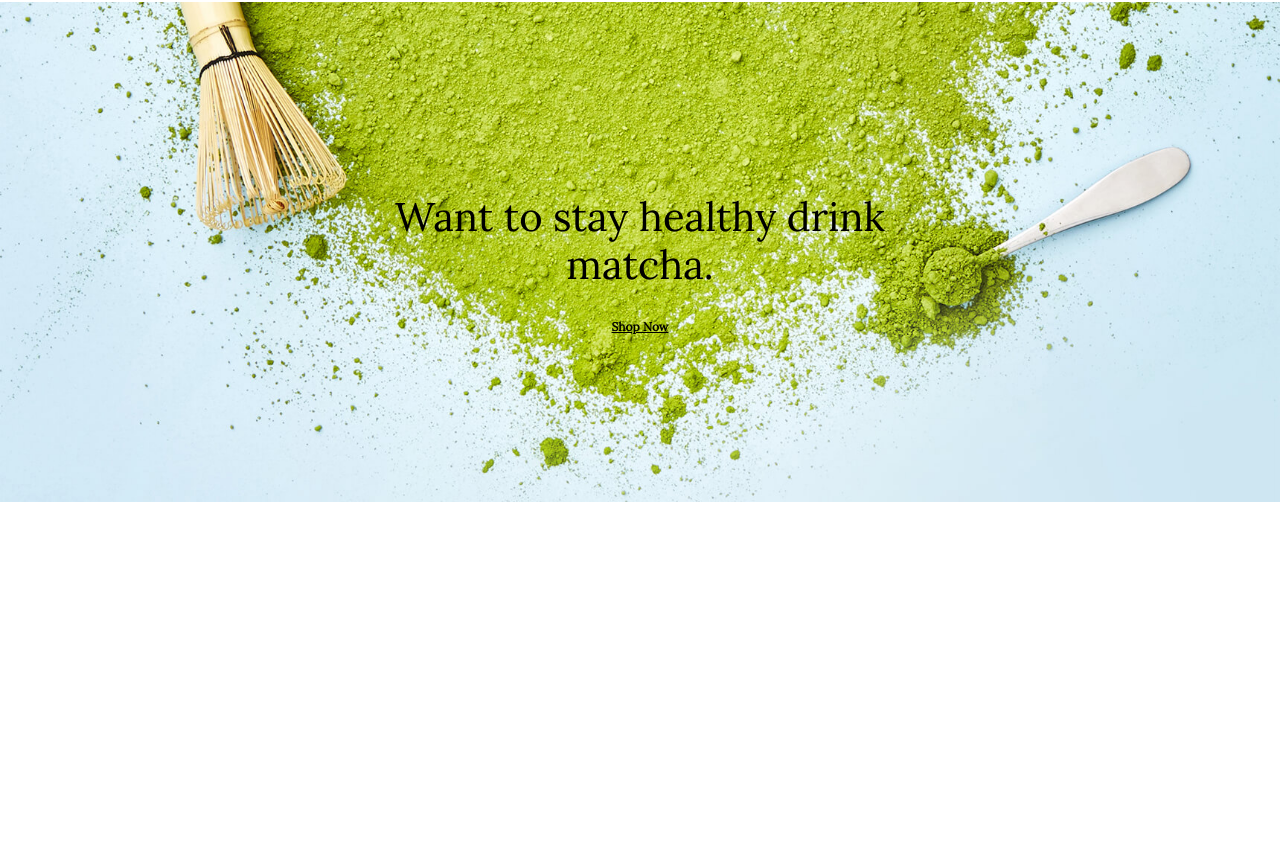
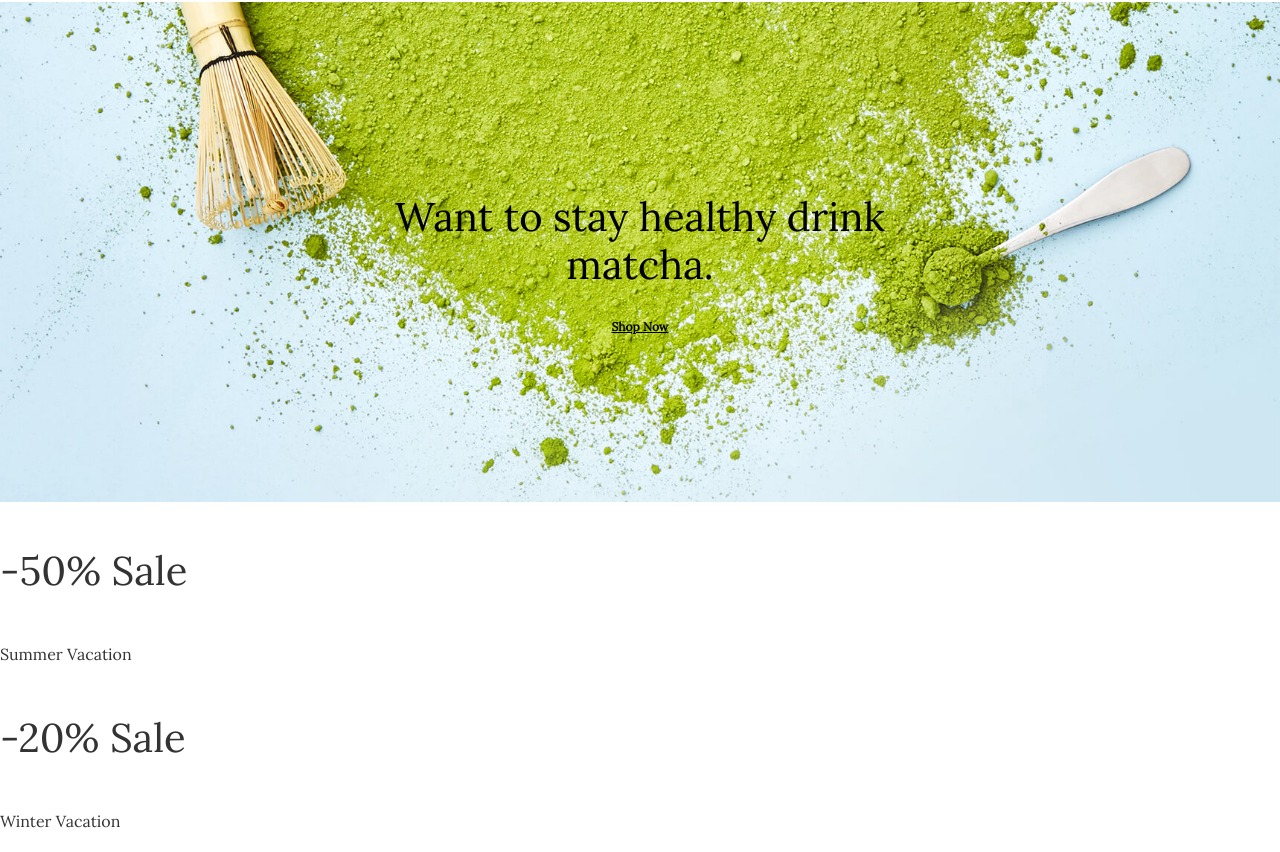
Before and after one commit to Nisanech/SabujCha-Te, a plain HTML site: page index.html in a window 1280 px wide. Shown: the part 60-912 px from the top of the page. Before the commit the page ends 800 px from the top, so only its background shows below. Drawn offline with Linux system fonts and the light colour scheme.

Commit message:
Avance banners

```diff
--- a/css/estilos.css
+++ b/css/estilos.css
@@ -106,7 +106,6 @@ img {
     }
 }
 
-
 @media (min-width: 992px) {
     .header__logo {
         position: absolute;
--- a/index.html
+++ b/index.html
@@ -45,7 +45,7 @@
 
             <img src="img/cart-alt.svg" alt="Icono" class="tienda__icono tienda__icono--rotate">
         </div>
-    </header> <!--* Header *-->
+    </header> <!--* /Header *-->
 
     <!--* Hero *-->
     <div class="hero">
@@ -54,6 +54,21 @@
         </h1>
 
         <a href="#" class="hero__enlace">Shop Now</a>
+    </div> <!--* /Hero *-->
+
+    <!--* Banner *-->
+    <div class="banner">
+        <div class="banner-card">
+            <h2 class="banner-card__descuento">-50% Sale</h2>
+
+            <p class="banner-card__nombre">Summer Vacation  </p>
+        </div>
+
+        <div class="banner-card">
+            <h2 class="banner-card__descuento">-20% Sale</h2>
+
+            <p class="banner-card__nombre">Winter Vacation  </p>
+        </div>
     </div>
 </body>
 </html>
```
